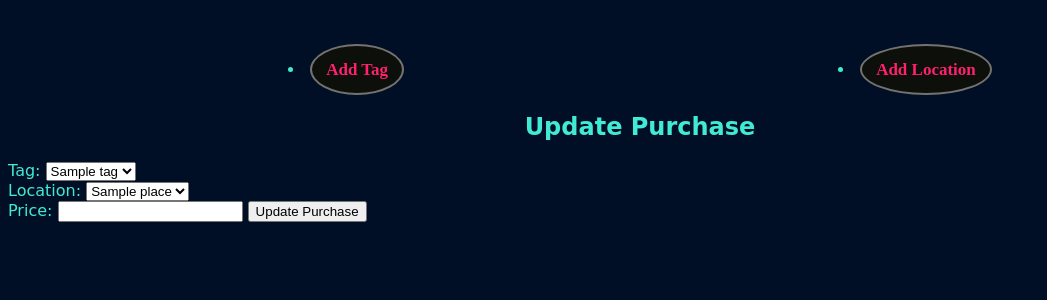
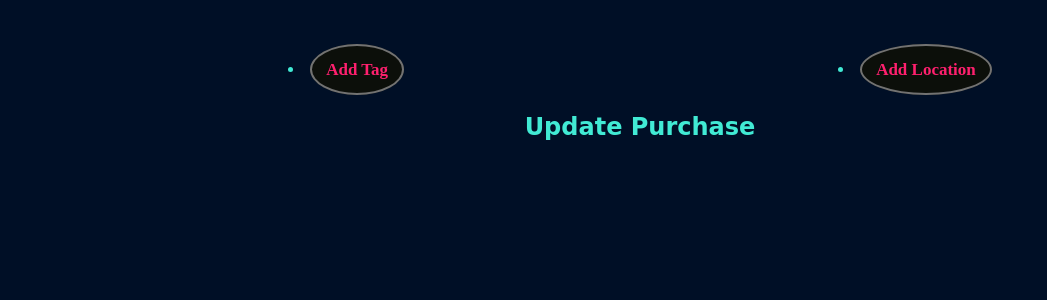
Before and after one commit to jdnolan93/spending_tracker_project, a Flask app: template templates/purchases/edit.html in a window 1280 px wide. Shown: the part 213-513 px from the top of the page, without its empty margins (0-1047 px from the left). Run offline with Flask 2, Linux system fonts and the light colour scheme; the template is opened without the code that fills it: most values are stand-ins (such as "Sample title", 1, 10 or a date in 2020); some web fonts are replaced.

Commit message:
working on editing purchases

```diff
--- a/db/spendings.sql
+++ b/db/spendings.sql
@@ -9,7 +9,7 @@ CREATE TABLE places(
 
 CREATE TABLE tags(
     id SERIAL PRIMARY KEY,
-    tag_name VARCHAR(255),
+    tag_name VARCHAR(255)
 );
 
 CREATE TABLE purchases(
--- a/repositories/tag_repository.py
+++ b/repositories/tag_repository.py
@@ -9,7 +9,7 @@ import repositories.tag_repository as tag_repository
 
 def save(tag):
     sql = "INSERT INTO tags (tag_name) VALUES (%s) RETURNING id"
-    values = [tag.tag_name, tag.active]
+    values = [tag.tag_name]
     results = run_sql(sql, values)
     id = results [0]['id']
     tag.id = id
--- a/templates/purchases/edit.html
+++ b/templates/purchases/edit.html
@@ -3,12 +3,12 @@
 
 <h2>Update Purchase</h2>
 
-<form action="/tags/{{ tags.id }}" method="POST">
+<!-- <form action="/purchases/{{ purchases.id }}" method="POST">
     <div>
         <label for="tag">Tag:</label>
-        <select name="tag_id" id="tag">
-            {% for tag in tags %}
-            <option value="{{tag.id}}">{{tag.tag_name}}</option>
+        <select name="purchase_id" id="tag">
+            {% for purchase in purchases %}
+            <option value="{{purchase.id}}">{{purchase.purchase_name}}</option>
             {% endfor %}
         </select>
     </div>
@@ -26,6 +26,6 @@
         <input type="submit" value="Update Purchase">
     </div>
 
-</form>
+</form> -->
 
 {% endblock %}
```
